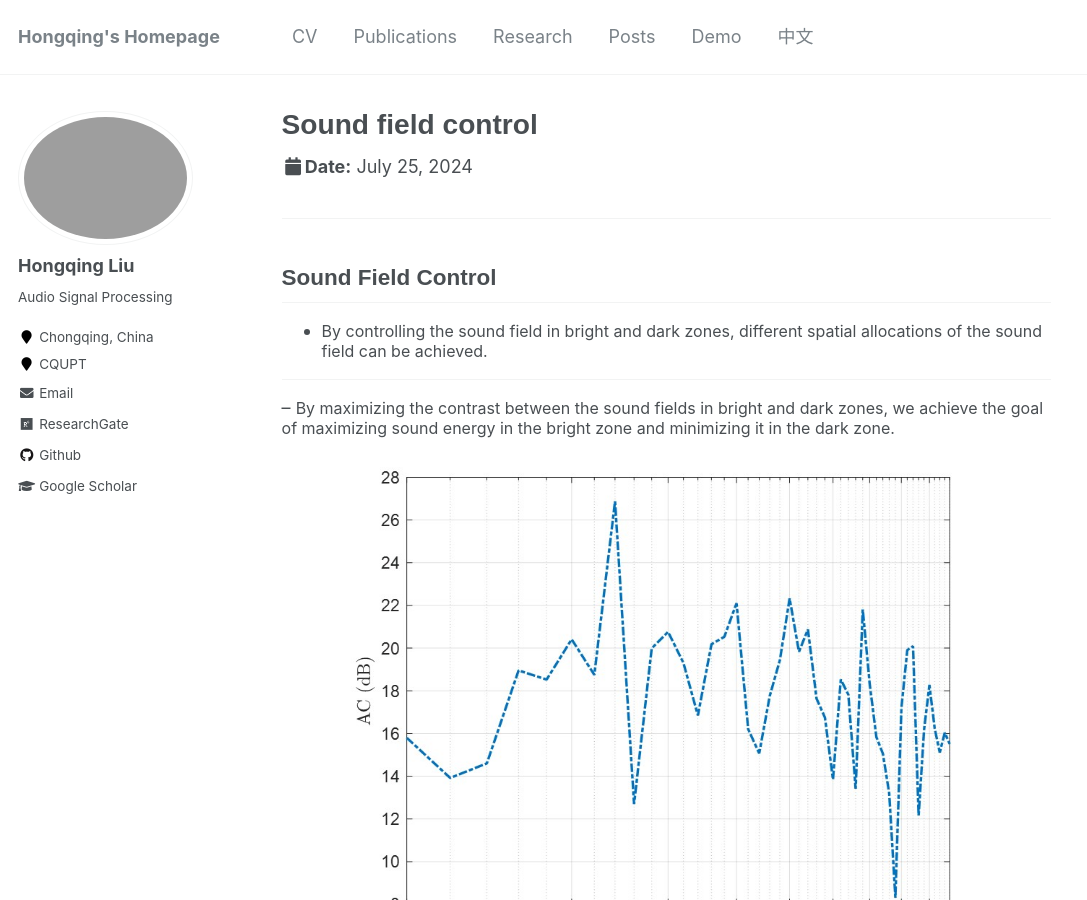
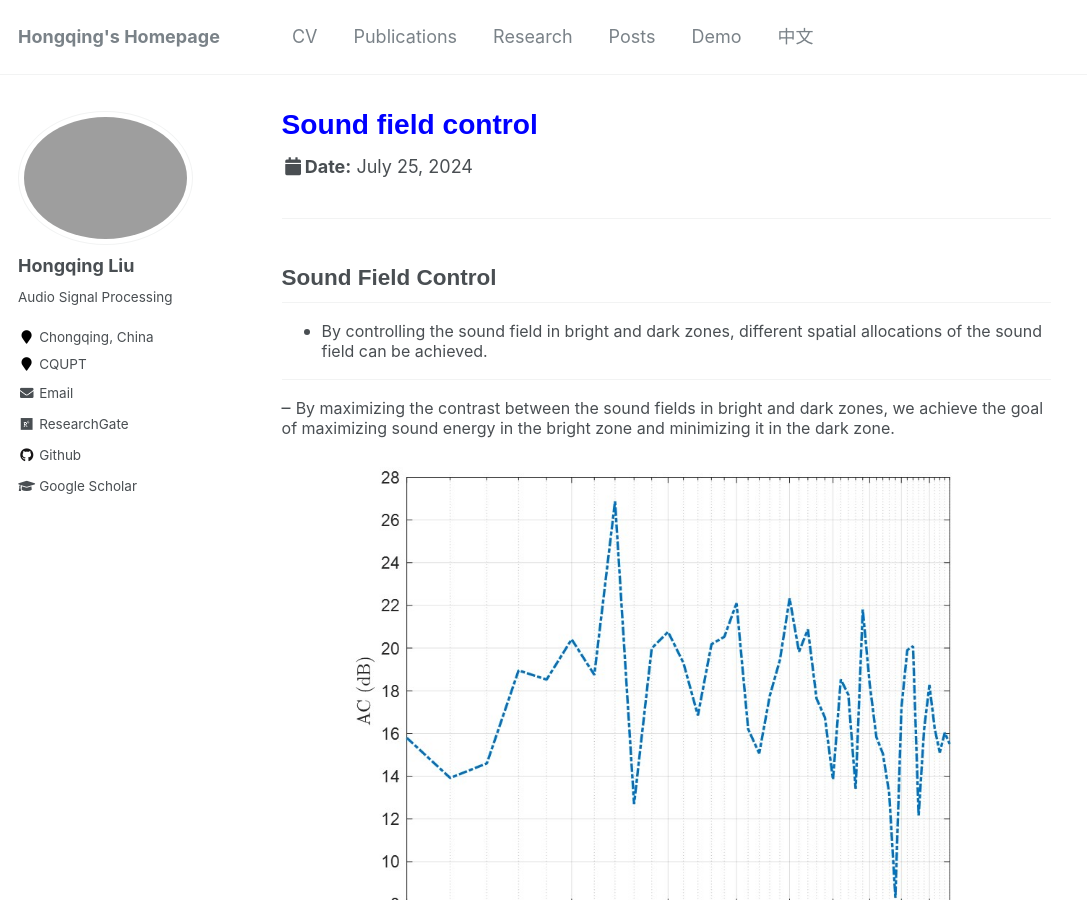
Before and after one commit to hong-qing-liu/english-hong-qing-liu.github.io, a Jekyll site: the page built from _talks/WFS.md, in a window 1280 px wide and 900 px high. Shown: the whole window, without its empty margins (0-1087 px from the left). Built offline with Jekyll 4.4.1, drawn with Linux system fonts in a browser that asks for light colours.

Commit message:
Update WFS.md

```diff
--- a/_talks/WFS.md
+++ b/_talks/WFS.md
@@ -1,5 +1,5 @@
 ---
-title: "Sound field control"
+title: "<span style=\"color: blue;\">Sound field control</span>"
 collection: talks
 type: "Talk"
 permalink: /talks/WFS
```
